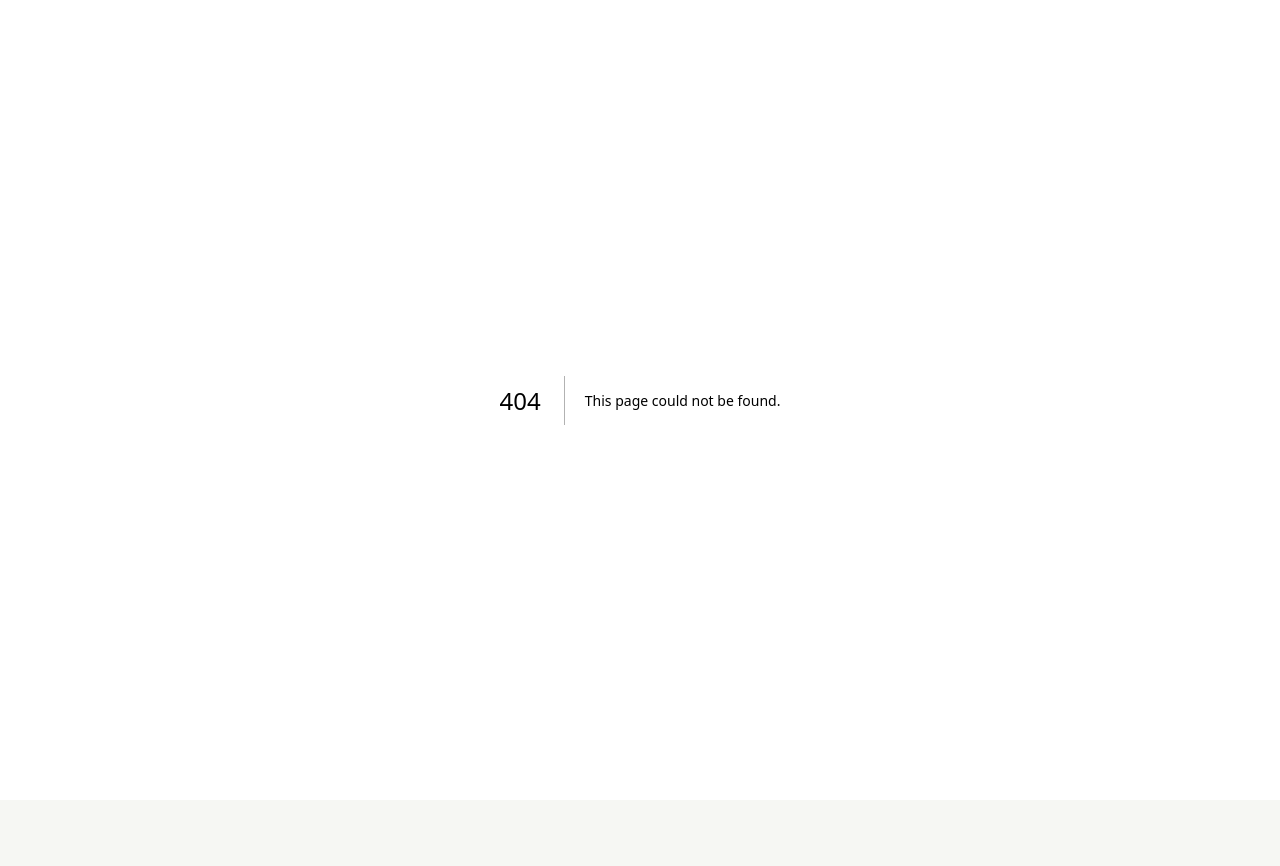
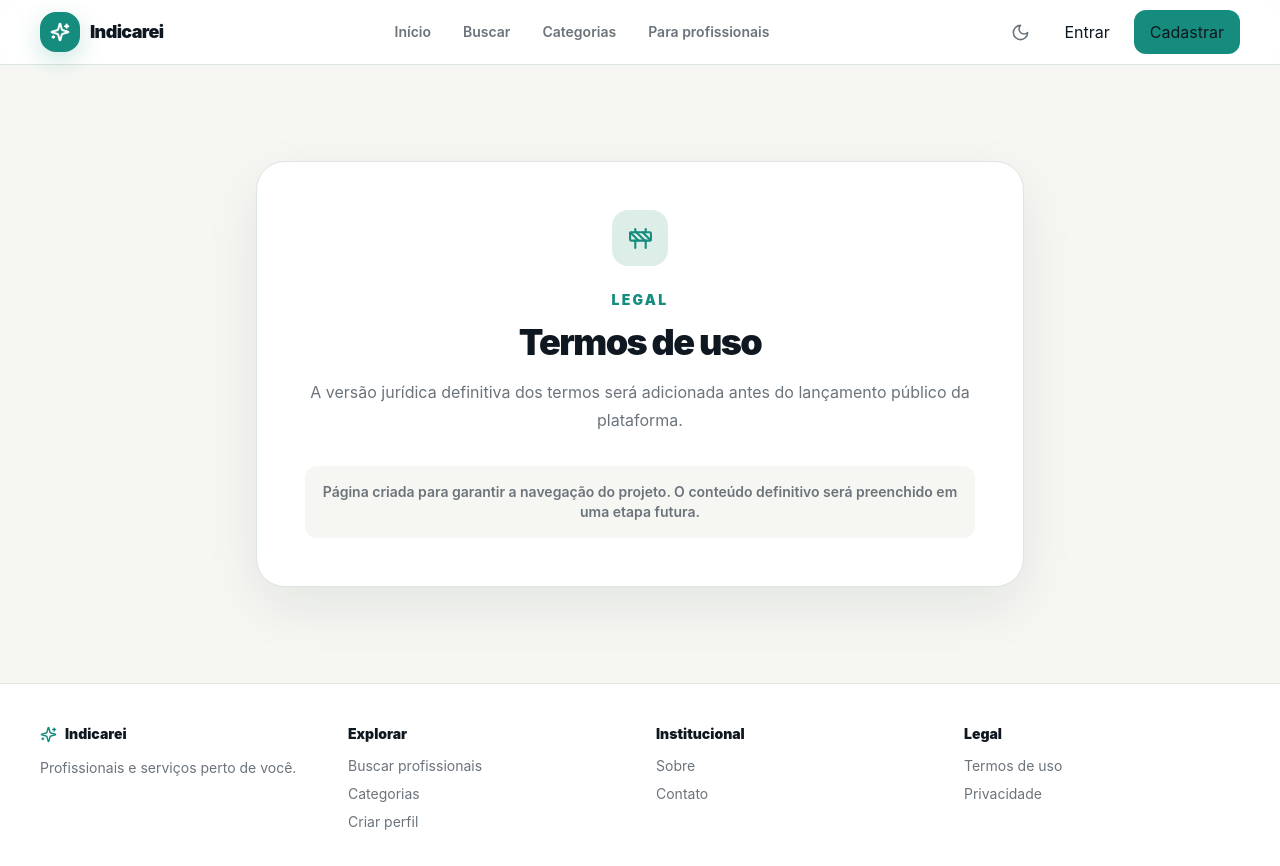
Before and after one commit to JoelsonJSantos/indicarei-v2, a Next.js app: page /termos in a window 1280 px wide. Before the commit this address had no page. Shown: the top 866 px of the page. Before the commit the page ends 800 px from the top, so only its background shows below. Built offline with nearby package versions, Linux system fonts and the light colour scheme.

Commit message:
feat: cria página provisória de termos

```diff
--- /dev/null
+++ b/src/app/termos/page.tsx
@@ -0,0 +1,11 @@
+import { PublicPlaceholderPage } from "@/components/public-placeholder-page";
+
+export default function TermsPage() {
+  return (
+    <PublicPlaceholderPage
+      eyebrow="Legal"
+      title="Termos de uso"
+      description="A versão jurídica definitiva dos termos será adicionada antes do lançamento público da plataforma."
+    />
+  );
+}
```
